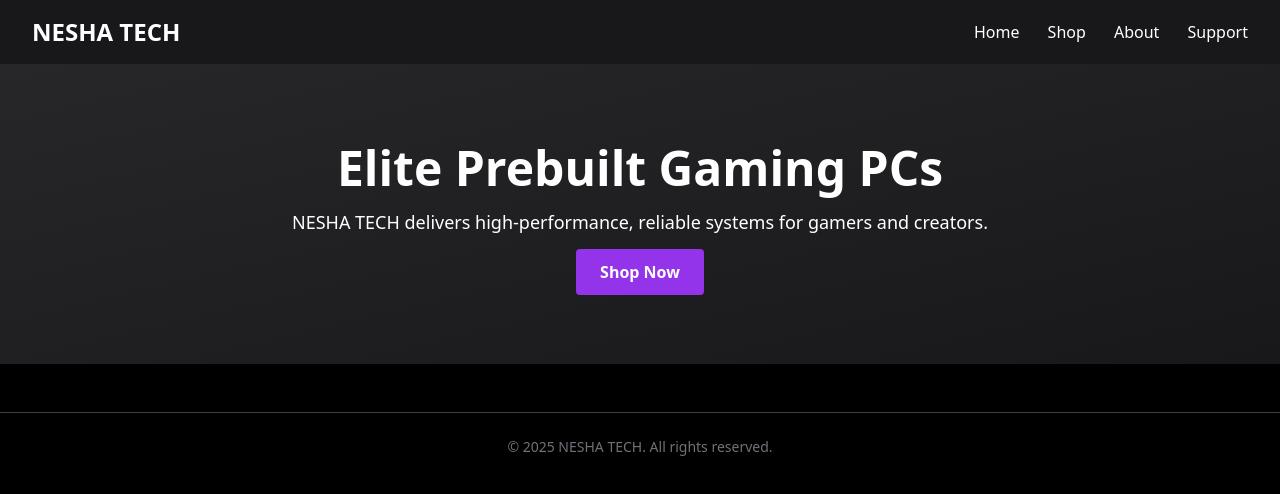
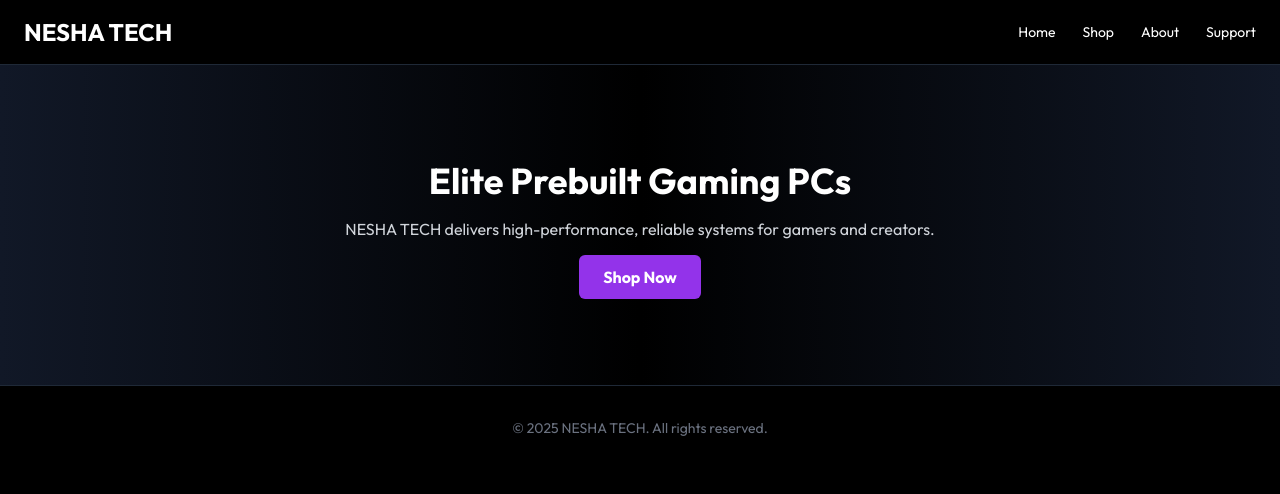
Before and after one commit to bstanfield05-dev/ImmortalTechGamingPcs, a plain HTML site: page index.html in a window 1280 px wide. Drawn offline with nearby package versions, Linux system fonts and the light colour scheme.

Commit message:
Update index.html

```diff
--- a/index.html
+++ b/index.html
@@ -3,27 +3,46 @@
   <head>
     <meta charset="UTF-8" />
     <meta name="viewport" content="width=device-width, initial-scale=1.0" />
-  <title>NESHA TECH | Elite Gaming PCs</title>
+    <title>NESHA TECH | Elite Prebuilt Gaming PCs</title>
     <script src="https://cdn.tailwindcss.com"></script>
+    <link rel="preconnect" href="https://fonts.googleapis.com" />
+    <link
+      href="https://fonts.googleapis.com/css2?family=Outfit:wght@400;700&display=swap"
+      rel="stylesheet"
+    />
+    <style>
+      body {
+        font-family: 'Outfit', sans-serif;
+      }
+    </style>
   </head>
-<body class="bg-black text-white font-sans">
-  <header class="flex justify-between items-center px-8 py-4 bg-zinc-900 shadow">
+  <body class="bg-black text-white">
+    <!-- Navbar -->
+    <header class="flex justify-between items-center px-6 py-4 border-b border-gray-800">
       <h1 class="text-2xl font-bold">NESHA TECH</h1>
-    <nav class="space-x-6">
-      <a href="index.html" class="hover:text-purple-400">Home</a>
-      <a href="shop.html" class="hover:text-purple-400">Shop</a>
-      <a href="about.html" class="hover:text-purple-400">About</a>
-      <a href="support.html" class="hover:text-purple-400">Support</a>
+      <nav class="space-x-6 text-sm">
+        <a href="#" class="hover:text-purple-400">Home</a>
+        <a href="#" class="hover:text-purple-400">Shop</a>
+        <a href="#" class="hover:text-purple-400">About</a>
+        <a href="#" class="hover:text-purple-400">Support</a>
       </nav>
     </header>
 
-  <section class="text-center py-20 bg-gradient-to-br from-zinc-800 to-zinc-900">
-    <h2 class="text-5xl font-extrabold mb-4">Elite Prebuilt Gaming PCs</h2>
-    <p class="text-lg mb-6">NESHA TECH delivers high-performance, reliable systems for gamers and creators.</p>
-    <a href="shop.html" class="px-6 py-3 bg-purple-600 hover:bg-purple-500 text-white font-semibold rounded">Shop Now</a>
+    <!-- Hero Section -->
+    <section class="bg-gradient-to-r from-gray-900 via-black to-gray-900 text-center py-24">
+      <h2 class="text-4xl font-bold mb-4">Elite Prebuilt Gaming PCs</h2>
+      <p class="text-gray-300 mb-6">
+        NESHA TECH delivers high-performance, reliable systems for gamers and creators.
+      </p>
+      <a
+        href="#"
+        class="bg-purple-600 hover:bg-purple-700 text-white font-semibold py-3 px-6 rounded-md"
+        >Shop Now</a
+      >
     </section>
 
-  <footer class="text-center py-6 border-t border-zinc-700 text-sm text-zinc-500 mt-12">
+    <!-- Footer -->
+    <footer class="text-center text-sm text-gray-500 py-8 border-t border-gray-800">
       © 2025 NESHA TECH. All rights reserved.
     </footer>
   </body>
```
Lines whose indentation alone changed are shown as unchanged.
